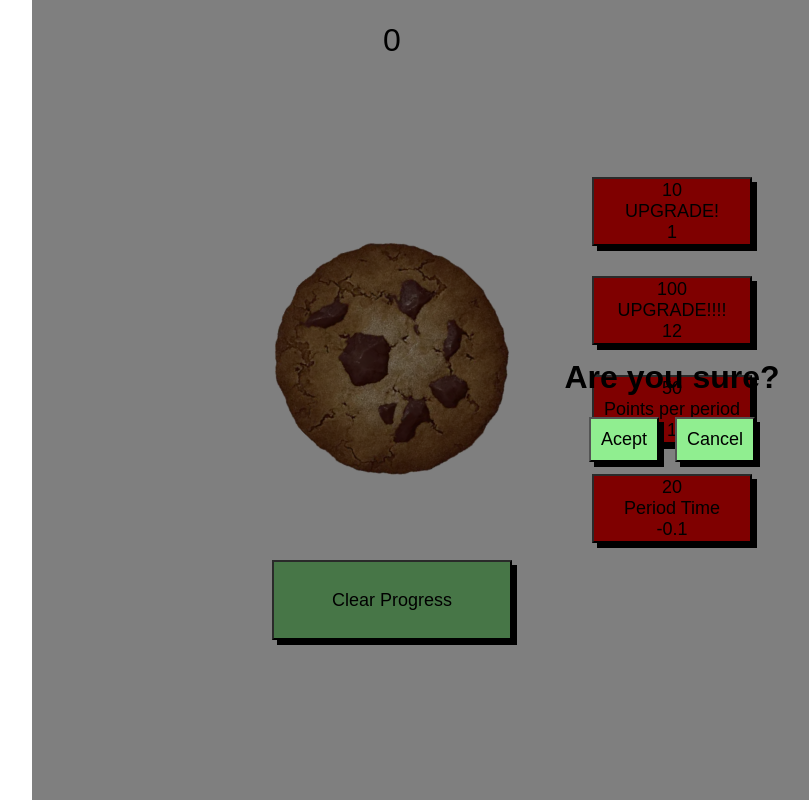
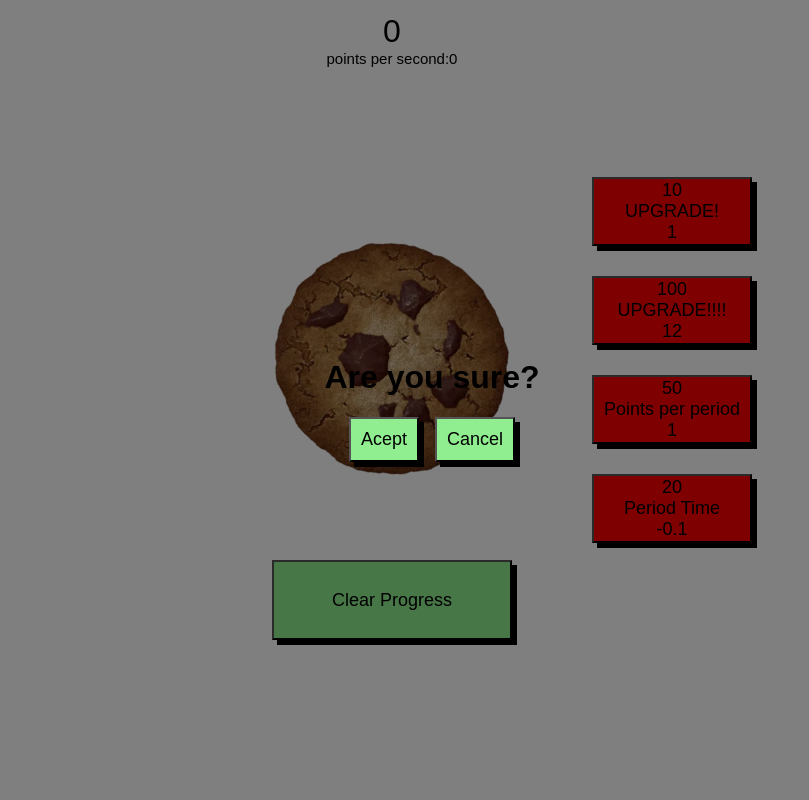
Before and after one commit to nagibator300000/Cookie-clicker-remastered-, a React (Vite) app: page / in a window 1280 px wide. Both pictures are taken after a click on the button "Clear Progress". Shown: the whole page, without its empty margins (208-1017 px from the left). Built offline with nearby package versions, Linux system fonts and the light colour scheme.

Commit message:
added indecator

```diff
--- a/src/App.css
+++ b/src/App.css
@@ -15,6 +15,11 @@
   grid-area: 1/4/1/7;
   justify-content: center;
   align-items: center;
+  flex-direction: column;
+}
+
+.perSecond {
+  font-size: 15px;
 }
 
 .clear {
@@ -30,3 +35,19 @@
 .clear:active {
   box-shadow: 3px 3px;
 }
+
+.indecator {
+  position: absolute;
+  color: white;
+  user-select: none;
+  animation: up 2s linear;
+  font-size: 20px;
+  pointer-events: none;
+}
+
+@keyframes up {
+  100% {
+    transform: translate(0, -30vh);
+    opacity: 0;
+  }
+}
--- a/src/App.tsx
+++ b/src/App.tsx
@@ -1,95 +1,167 @@
 import "./App.css";
 import Counter from "./Counter/counter";
-import Shop from "./shop/Shop";
-import { useEffect, useState } from "react";
-import { ProductArgs } from "./shop/Shop";
+import { Key, useEffect, useState } from "react";
+import type { ProductObj } from "./shop/Shop";
 import ClearMenu from "./ClearMenu/ClearMenu";
+import Product from "./shop/Shop";
 
-function loadData(key: string, defValue: number) {
-  return Number(localStorage.getItem(key) || defValue);
+function loadData(key: string, defValue: GameStats): GameStats {
+  const item = localStorage.getItem(key);
+  if (item) {
+    return JSON.parse(item);
+  }
+  return defValue;
 }
 
-function App() {
-  function upgradeClickHandler(
-    method: (value: React.SetStateAction<number>) => void
-  ) {
-    return function (buff: number, price: number) {
-      if (count >= price) {
-        method((v) => v + buff);
-        setCount(count - price);
-      }
-    };
+function saveData(val: GameStats) {
+  localStorage.setItem("gameData", JSON.stringify(val));
 }
 
-  function Save() {
-    localStorage.setItem("count", count.toString());
-    localStorage.setItem("perclick", perclick.toString());
-    localStorage.setItem("periodTime", periodTime.toString());
-    localStorage.setItem("periodPoints", periodPoints.toString());
-  }
+const defaulStats = {
+  count: 0,
+  perClick: 1,
+  periodPoints: 0,
+  periodTime: 5,
+};
 
-  function ClearProgress() {
-    localStorage.setItem("count", "0");
-    localStorage.setItem("perclick", "1");
-    localStorage.setItem("periodTime", "15");
-    localStorage.setItem("periodPoints", "0");
-    setCount(0);
-  }
+type GameStats = typeof defaulStats;
 
-  const [count, setCount] = useState(loadData("count", 0));
-  const [perclick, setPerClick] = useState(loadData("perClick", 1));
-  const [periodTime, setTime] = useState(loadData("periodTime", 15));
-  const [periodPoints, setPoints] = useState(loadData("periodPoints", 0));
-  const [hideMenu, setHide] = useState(true);
-
-  useEffect(() => {
-    Save();
-  }, [count]);
-
-  useEffect(() => {
-    const period = setInterval(
-      () => setCount((val) => val + periodPoints),
-      periodTime * 1000
-    );
-    return () => clearInterval(period);
-  }, [periodPoints, periodTime]);
-
-  const products: ProductArgs[] = [
+const products: ProductObj[] = [
   {
     price: 10,
     name: "UPGRADE!",
     buff: 1,
-      onClick: upgradeClickHandler(setPerClick),
-      active: count < 10 ? false : true,
+    type: "perClick",
   },
   {
     price: 100,
     name: "UPGRADE!!!!",
     buff: 12,
-      onClick: upgradeClickHandler(setPerClick),
-      active: count < 100 ? false : true,
+    type: "perClick",
   },
   {
     price: 50,
     name: "Points per period",
     buff: 1,
-      onClick: upgradeClickHandler(setPoints),
-      active: count < 50 ? false : true,
+    type: "periodPoints",
   },
   {
     price: 20,
     name: "Period Time",
     buff: -0.1,
-      onClick: upgradeClickHandler(setTime),
-      active: count < 20 ? false : true,
+    type: "periodTime",
+    hidden: (periodTime: number) => Math.round(periodTime * 10) === 1,
   },
 ];
 
+function App() {
+  const [indicator, setIndicator] = useState<
+    { key: Key; inner: number; top: number; left: number }[]
+  >([]);
+  const [gameData, setData] = useState(loadData("gameData", defaulStats));
+  const [hideMenu, setHide] = useState(true);
+
+  function upgradeClickHandler(key: keyof GameStats) {
+    return function (buff: number, price: number) {
+      if (gameData.count >= price) {
+        setData((data) => {
+          return {
+            ...data,
+            [key]: data[key] + buff,
+            count: data.count - price,
+          };
+        });
+      }
+    };
+  }
+
+  function ClearProgress() {
+    localStorage.clear();
+    setData(defaulStats);
+  }
+
+  function indicatorWrapper() {
+    return indicator.map((i) => (
+      <div
+        className="indecator"
+        key={i.key}
+        style={{ top: i.top, left: i.left }}
+      >
+        +{i.inner}
+      </div>
+    ));
+  }
+
+  useEffect(() => {
+    saveData(gameData);
+  }, [gameData]);
+
+  useEffect(() => {
+    const period = setInterval(() => {
+      setData((data) => {
+        return {
+          ...data,
+          count: data.count + data.periodPoints,
+        };
+      });
+    }, gameData.periodTime * 1000);
+    return () => clearInterval(period);
+  }, [gameData.periodPoints, gameData.periodTime]);
+
   return (
     <div className="clicker">
-      <div className="value">{count}</div>
-      <Counter onClick={() => setCount(count + perclick)}></Counter>
-      {Shop(products)}
+      <div className="value">
+        <div>{gameData.count}</div>
+        <div className="perSecond">
+          points per second:{gameData.periodPoints / gameData.periodTime}
+        </div>
+      </div>
+      <Counter
+        onClick={(event) => {
+          {
+            setData({ ...gameData, count: gameData.count + gameData.perClick });
+            const newIndicator = {
+              key: crypto.randomUUID(),
+              inner: gameData.perClick,
+              top: event.clientY,
+              left: event.clientX,
+            };
+            setIndicator([...indicator, newIndicator]);
+            setTimeout(
+              () =>
+                setIndicator((ind) =>
+                  ind.filter((click) => click.key !== newIndicator.key)
+                ),
+              1500
+            );
+          }
+        }}
+      ></Counter>
+
+      <div className="indecators">{indicatorWrapper()}</div>
+      <div className="shop">
+        {products.map((product) => {
+          return (
+            <Product
+              {...product}
+              active={gameData.count >= product.price}
+              onClick={upgradeClickHandler(product.type)}
+              key={product.name}
+              hidden={product.hidden && product.hidden(gameData.periodTime)}
+            />
+          );
+        })}
+      </div>
+      {/* products,
+        upgradeClickHandler(),
+        [
+          products[0].price < gameData.count,
+          products[1].price < gameData.count,
+          products[2].price < gameData.count,
+          products[3].price < gameData.count,
+        ],
+        [false, false, false, ]
+      )} */}
       <button className="clear" onClick={() => setHide(false)}>
         Clear Progress
       </button>
@@ -99,7 +171,7 @@ function App() {
           setHide(true);
           ClearProgress();
         }}
-        OnCancellation={() => {
+        OnCancel={() => {
           setHide(true);
         }}
       />
--- a/src/ClearMenu/ClearMenu.css
+++ b/src/ClearMenu/ClearMenu.css
@@ -7,6 +7,8 @@
   align-items: center;
   justify-content: center;
   background-color: rgba(0, 0, 0, 0.5);
+  left: 0;
+  top: 0;
 }
 
 .clearMenu.hide {
--- a/src/ClearMenu/ClearMenu.tsx
+++ b/src/ClearMenu/ClearMenu.tsx
@@ -3,15 +3,15 @@ import "./ClearMenu.css";
 type args = {
   isHided: boolean;
   OnAcept: () => void;
-  OnCancellation: () => void;
+  OnCancel: () => void;
 };
-export default function ClearMenu({ isHided, OnAcept, OnCancellation }: args) {
+export default function ClearMenu({ isHided, OnAcept, OnCancel }: args) {
   return (
     <div className={clsx("clearMenu", isHided && "hide")}>
       <h1>Are you sure?</h1>
       <div className="buttons">
         <button onClick={OnAcept}>Acept</button>
-        <button onClick={OnCancellation}>Cancel</button>
+        <button onClick={OnCancel}>Cancel</button>
       </div>
     </div>
   );
--- a/src/Counter/counter.tsx
+++ b/src/Counter/counter.tsx
@@ -1,6 +1,6 @@
 import "./counter.css";
 type args = {
-  onClick: () => void;
+  onClick: (event: React.MouseEvent) => void;
 };
 export default function Counter({ onClick }: args) {
   return (
--- a/src/shop/Shop.tsx
+++ b/src/shop/Shop.tsx
@@ -1,22 +1,33 @@
 import "./Shop.css";
 import { clsx } from "clsx";
-export type ProductArgs = {
+export type ProductObj = {
   price: number;
   name: string;
   buff: number;
-  onClick: (buff: number, price: number) => void;
+  type: "perClick" | "periodPoints" | "periodTime";
+  hidden?: (periodTime: number) => boolean;
+};
+
+type ProductArgs = {
+  price: number;
+  name: string;
+  buff: number;
+  type: "perClick" | "periodPoints" | "periodTime";
+  hidden?: boolean;
+};
+
+export default function Product({
+  price,
+  name,
+  buff,
+  onClick,
+  active,
+  hidden,
+}: ProductArgs & {
+  onClick: (price: number, buff: number) => void;
   active: boolean;
-};
-type ShopArgs = ProductArgs[];
-export default function Shop(products: ShopArgs) {
-  const productsArr = products.map((product) => {
-    return <Product {...product} />;
-  });
-
-  return <div className="shop">{productsArr}</div>;
-}
-
-function Product({ price, name, buff, onClick, active }: ProductArgs) {
+}) {
+  if (!hidden) {
     return (
       <button
         className={clsx("product", active && "active")}
@@ -28,3 +39,4 @@ function Product({ price, name, buff, onClick, active }: ProductArgs) {
       </button>
     );
   }
+}
```
Also changed, not shown: 1 other file (tests, documents, lock files or other folders). Lines whose indentation alone changed are shown as unchanged.
